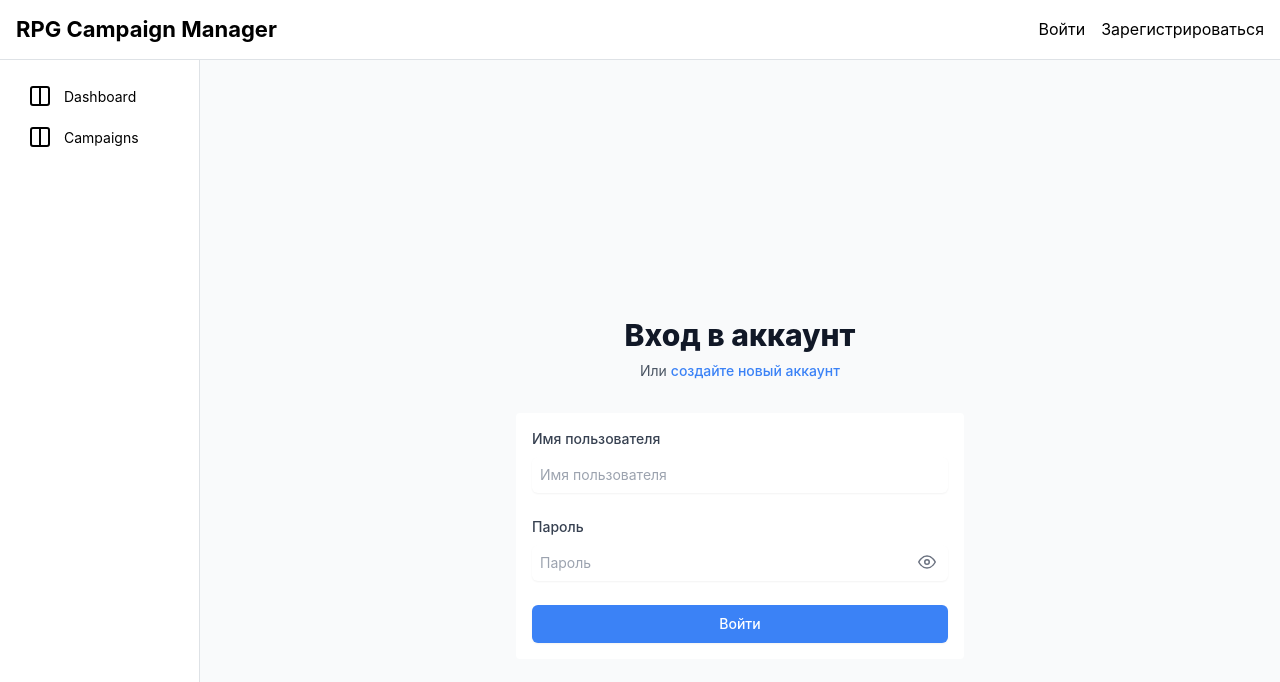
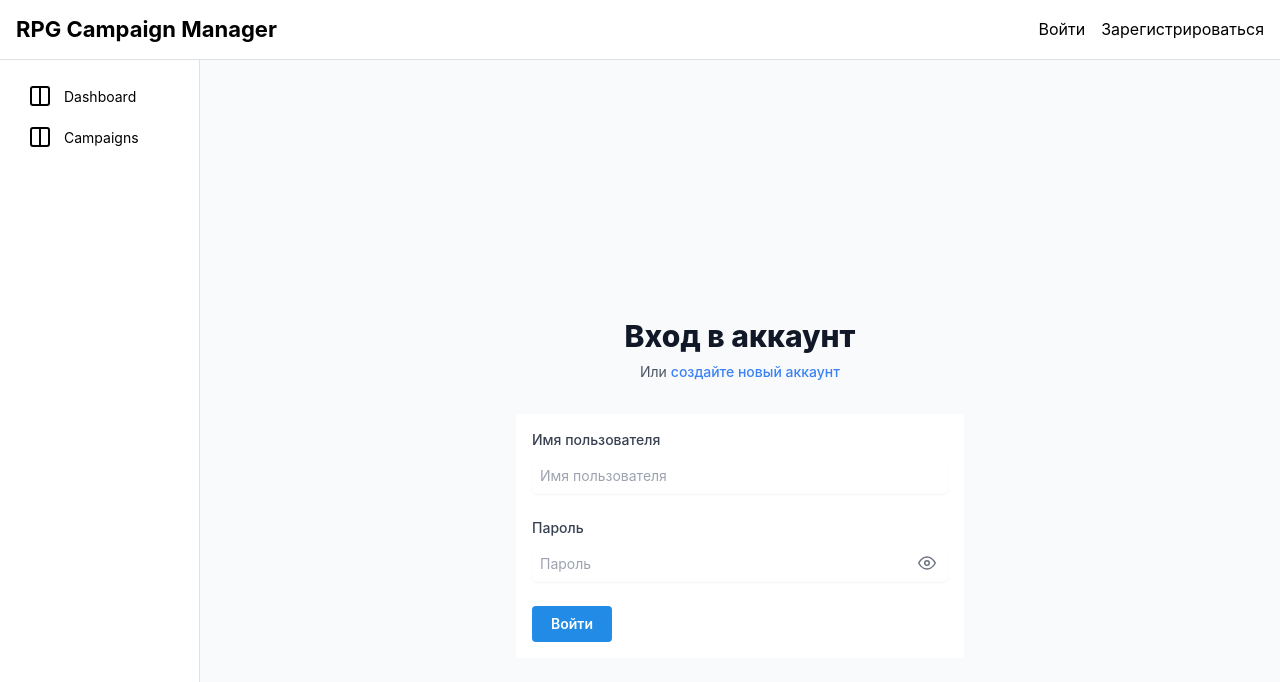
Before and after one commit to d2emon/campaign-manager, a React (Create React App) app in the folder frontend/: page /login in a window 1280 px wide. Shown: the top 682 px of the page. Built offline with nearby package versions, Linux system fonts and the light colour scheme.

Commit message:
Remove custom Button and ButtonBlock components, replacing them with Mantine's Button for improved consistency across forms and UI components.

```diff
--- a/frontend/src/components/ui/Button.tsx
+++ /dev/null
@@ -1,47 +0,0 @@
-interface ButtonProps extends React.ButtonHTMLAttributes<HTMLButtonElement> {
-  variant?: 'primary' | 'secondary' | 'danger';
-  full?: boolean;
-  ghost?: boolean;
-}
-
-const Button = ({ variant = 'primary', full = false, ghost = false, children, ...props }: ButtonProps) => {
-  const styles = [];
-
-  const baseStyles = "px-4 py-2 text-sm font-medium disabled:opacity-50";
-  styles.push(baseStyles);
-
-  const borderStyles = "border shadow-sm rounded-md transition";
-  if (!ghost) {
-    styles.push(borderStyles);
-  }
-
-  const focusStyles = "focus:outline-none focus:ring-2 focus:ring-offset-2 focus:ring-primary";
-  styles.push(focusStyles);
-
-  const variants = {
-    primary: "bg-primary text-white hover:bg-primary/80 border-transparent",
-    secondary: "bg-white text-gray-700 border-gray-300 hover:bg-gray-50",
-    danger: "bg-red-600 text-white hover:bg-red-700 border-transparent",
-  };
-  const ghostVariants = {
-    primary: "text-primary hover:text-primary/80",
-    secondary: "text-gray-700 hover:text-gray-800",
-    danger: "text-red-600 hover:text-red-800",
-  };
-  styles.push(ghost ? ghostVariants[variant] : variants[variant]);
-
-  if (full) {
-    styles.push("w-full");
-  }
-
-  return (
-    <button
-      className={styles.join(" ")}
-      {...props}
-    >
-      {children}
-    </button>
-  );
-};
-
-export default Button;
--- a/frontend/src/components/ui/ButtonBlock.tsx
+++ /dev/null
@@ -1,14 +0,0 @@
-interface ButtonBlockProps {
-  children: React.ReactNode;
-  className?: string;
-}
-
-const ButtonBlock = ({ children, className }: ButtonBlockProps) => {
-  return (
-    <div className={`flex justify-end space-x-4 ${className || ''}`}>
-      {children}
-    </div>
-  );
-};
-
-export default ButtonBlock;
--- a/frontend/src/modules/auth/components/LoginForm.tsx
+++ b/frontend/src/modules/auth/components/LoginForm.tsx
@@ -1,8 +1,8 @@
 import { useSelector } from 'react-redux';
 import { useForm } from 'react-hook-form';
 import { yupResolver } from '@hookform/resolvers/yup';
+import { Button } from '@mantine/core';
 import * as yup from 'yup';
-import Button from 'components/ui/Button';
 import Field from 'components/ui/Field';
 import PasswordField from 'components/ui/PasswordField';
 import { selectAuthError } from '../store/auth';
@@ -61,7 +61,6 @@ const LoginForm = ({ isLoading, onSubmit }: LoginFormProps) => {
       <Button
         type="submit"
         disabled={isLoading}
-        full
       >
         { isLoading ? 'Загрузка...' : 'Войти' }
       </Button>
--- a/frontend/src/modules/auth/components/RegisterForm.tsx
+++ b/frontend/src/modules/auth/components/RegisterForm.tsx
@@ -1,8 +1,8 @@
 import { useSelector } from 'react-redux';
 import { useForm } from 'react-hook-form';
 import { yupResolver } from '@hookform/resolvers/yup';
+import { Button } from '@mantine/core';
 import * as yup from 'yup';
-import Button from 'components/ui/Button';
 import Field from 'components/ui/Field';
 import PasswordField from 'components/ui/PasswordField';
 import PasswordStrength from 'components/ui/PasswordStrength';
@@ -94,7 +94,6 @@ const RegisterForm = ({ isLoading, onSubmit }: RegisterFormProps) => {
       <Button
         type="submit"
         disabled={isLoading}
-        full
       >
         { isLoading ? 'Загрузка...' : 'Зарегистрироваться' }
       </Button>
--- a/frontend/src/modules/campaign/pages/JoinCampaignPage.tsx
+++ b/frontend/src/modules/campaign/pages/JoinCampaignPage.tsx
@@ -1,9 +1,7 @@
 import { useState } from 'react';
 import { useSearchParams } from 'react-router-dom';
-import { Card, Title } from '@mantine/core';
+import { Button, Card, Title } from '@mantine/core';
 import DetailPage from 'components/layout/DetailPage';
-import Button from 'components/ui/Button';
-import ButtonBlock from 'components/ui/ButtonBlock';
 import ErrorBlock from 'components/ui/ErrorBlock';
 import { useJoinCampaignMutation } from 'modules/campaign/services/campaignApi';
 import useCampaign from '../hooks/useCampaign';
@@ -61,7 +59,7 @@ const JoinCampaignPage = () => {
           Вы собираетесь присоединиться к кампании. Нажмите кнопку ниже для подтверждения.
         </p>
 
-        <ButtonBlock>
+        <div className="flex justify-end space-x-4">
           <Button
             variant="secondary"
             onClick={goToCampaign}
@@ -74,7 +72,7 @@ const JoinCampaignPage = () => {
           >
             Присоединиться
           </Button>
-        </ButtonBlock>
+        </div>
       </Card>
     </DetailPage>
   );
--- a/frontend/src/modules/character/components/CharacterForm.tsx
+++ b/frontend/src/modules/character/components/CharacterForm.tsx
@@ -1,8 +1,8 @@
 import { useEffect } from 'react';
 import { useForm } from 'react-hook-form';
 import { yupResolver } from '@hookform/resolvers/yup';
+import { Button } from '@mantine/core';
 import * as yup from 'yup';
-import Button from 'components/ui/Button';
 import Field from 'components/ui/Field';
 import { Character } from '../types/character';
 
--- a/frontend/src/modules/character/components/CharacterList.tsx
+++ b/frontend/src/modules/character/components/CharacterList.tsx
@@ -1,7 +1,7 @@
 import { useNavigate } from 'react-router-dom';
-import { Card } from '@mantine/core';
-import Button from 'components/ui/Button';
+import { Button, Card } from '@mantine/core';
 import { Character } from '../types/character';
+
 interface CharacterListProps {
   characters?: Character[];
   className?: string;
```
